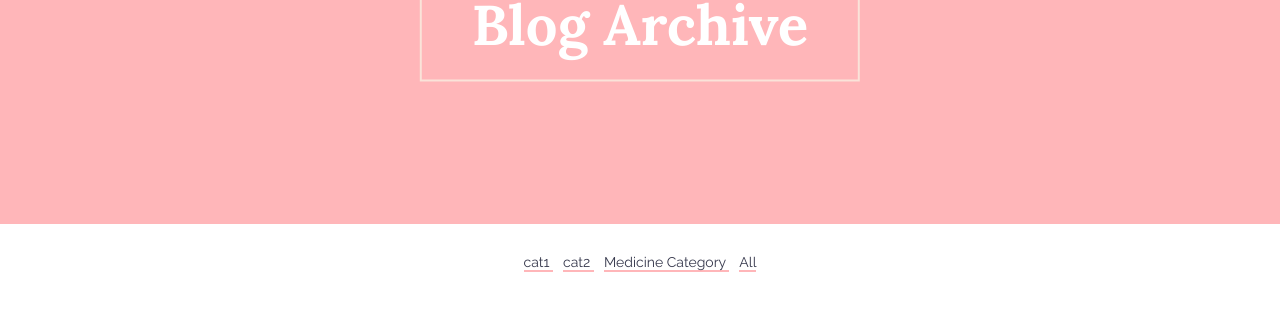
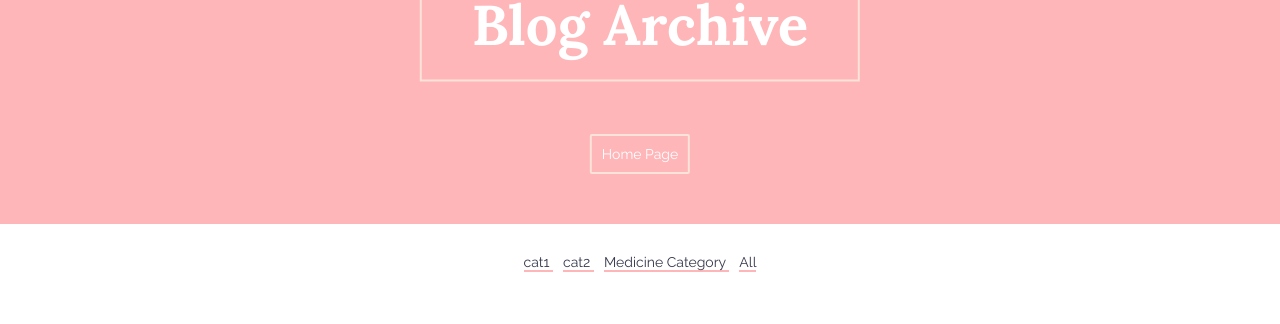
Before and after one commit to nhoughto5/PhillippaBlog, a Jekyll site: the page built from blog.html, in a window 1280 px wide. Shown: the part 176-500 px from the top of the page. Built offline with Jekyll 4.4.1, drawn with Linux system fonts in a browser that asks for light colours.

Commit message:
Add homepage btn

```diff
--- a/_layouts/home.html
+++ b/_layouts/home.html
@@ -2,7 +2,7 @@
 <html lang="en">
 <head>
     <meta charset="UTF-8">
-    <title>Title</title>
+    <title>Dr. Phillippa Rehor</title>
     <link href="https://fonts.googleapis.com/css?family=Lora:400,700,700i" rel="stylesheet">
     <link href="https://fonts.googleapis.com/css?family=Raleway:300,400,400i,700" rel="stylesheet">
     <link rel="stylesheet" type="text/css" href="/assets/css/style.css">
--- a/assets/css/style.scss
+++ b/assets/css/style.scss
@@ -115,6 +115,21 @@ a.bloglink {
 
 a.bloglink:hover {
     background-color: $petal;
+}
+
+a.home-button {
+    border: 2px solid $cream;
+    color: #fff;
+    border-radius: 2px;
+    padding: 10px;
+    position: absolute;
+    bottom: 50px;
+    transform: translateX(-50%);
+}
+
+a.home-button:hover {
+    background-color: $cream;
+    color: $petal;
 }
 
 .row:before,
--- a/blog.html
+++ b/blog.html
@@ -1,10 +1,11 @@
 ---
 layout: home
 ---
-<div class="jumbo">
+<div class="jumbo text-center">
     <div class="centered">
         <h1 class="blog-header">Blog Archive</h1>
     </div>
+    <a href="/" class="home-button">Home Page</a>
 </div>
 
 <div class="container text-center">
```
Also changed, not shown: _posts/2017-09-03-Cat1-2.md (+0 -1 lines).
